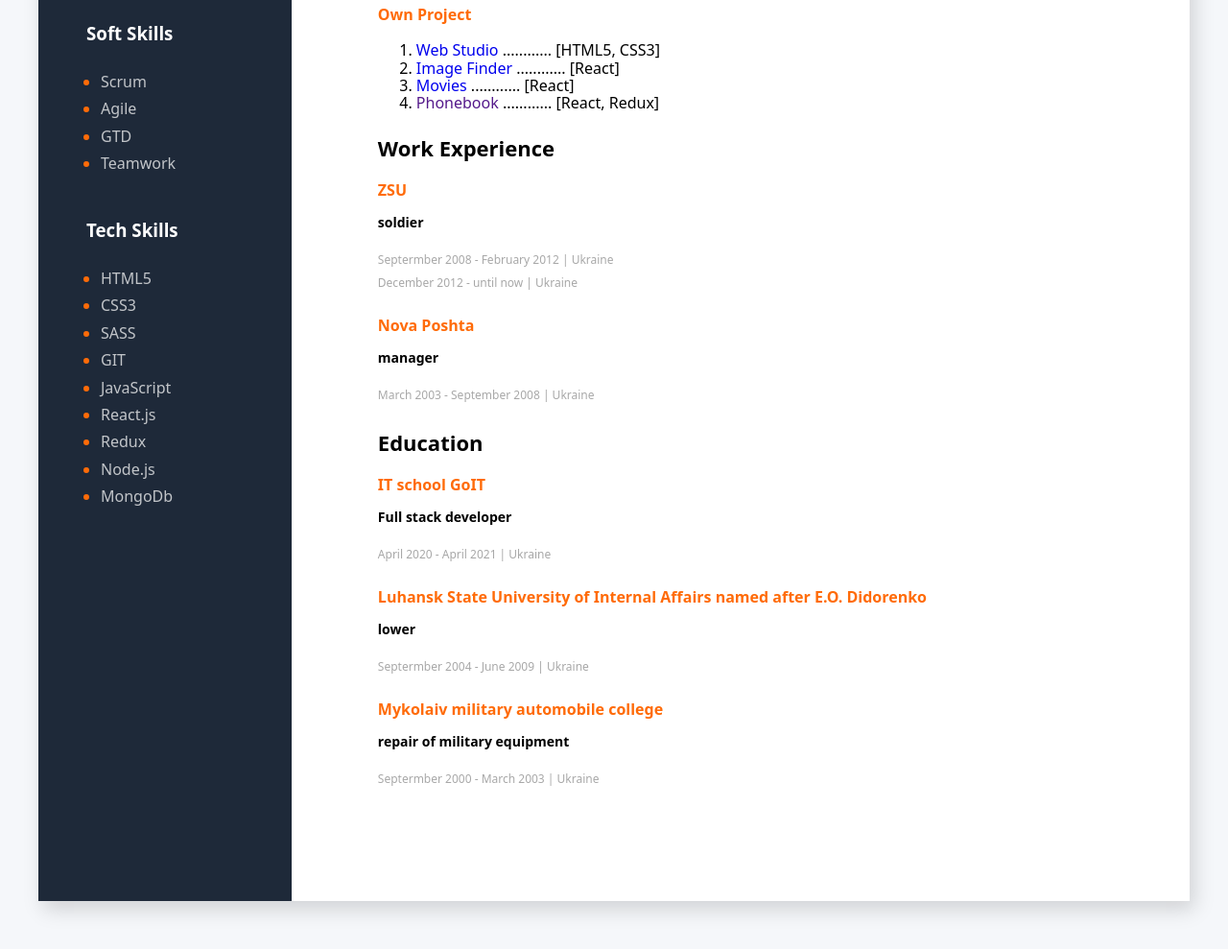
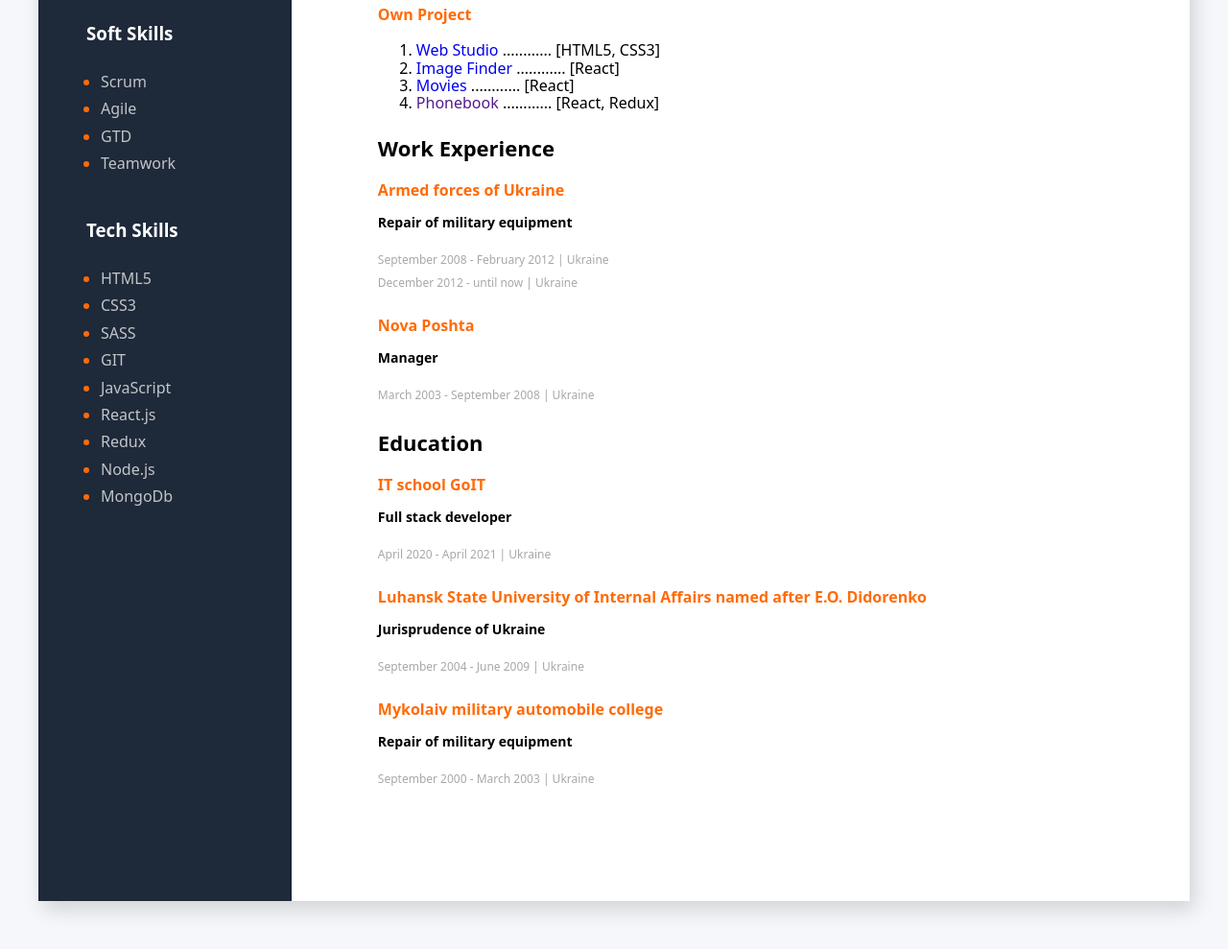
Before and after one commit to ErihKoh/html-resume, a plain HTML site: page index.html in a window 1280 px wide. Shown: the part 482-1471 px from the top of the page at 96% size. Drawn offline with nearby package versions, Linux system fonts and the light colour scheme.

Commit message:
changed expirianse

```diff
--- a/index.html
+++ b/index.html
@@ -150,12 +150,12 @@
         </section>
         <section class="section">
           <h3 class="section-title">Work Experience</h3>
-          <h4 class="second-title">ZSU</h4>
-          <p class="third-title">soldier</p>
-          <p class="date">Septermber 2008 - February 2012 | Ukraine</p>
+          <h4 class="second-title">Armed forces of Ukraine</h4>
+          <p class="third-title">Repair of military equipment</p>
+          <p class="date">September 2008 - February 2012 | Ukraine</p>
           <p class="date">December 2012 - until now | Ukraine</p>
           <h4 class="second-title">Nova Poshta</h4>
-          <p class="third-title">manager</p>
+          <p class="third-title">Manager</p>
           <p class="date">March 2003 - September 2008 | Ukraine</p>
         </section>
         <section class="section">
@@ -167,11 +167,11 @@
             Luhansk State University of Internal Affairs named after E.O.
             Didorenko
           </h4>
-          <p class="third-title">lower</p>
-          <p class="date">Septermber 2004 - June 2009 | Ukraine</p>
+          <p class="third-title">Jurisprudence of Ukraine</p>
+          <p class="date">September 2004 - June 2009 | Ukraine</p>
           <h4 class="second-title">Mykolaiv military automobile college</h4>
-          <p class="third-title">repair of military equipment</p>
-          <p class="date">Septermber 2000 - March 2003 | Ukraine</p>
+          <p class="third-title">Repair of military equipment</p>
+          <p class="date">September 2000 - March 2003 | Ukraine</p>
         </section>
       </div>
     </div>
```
